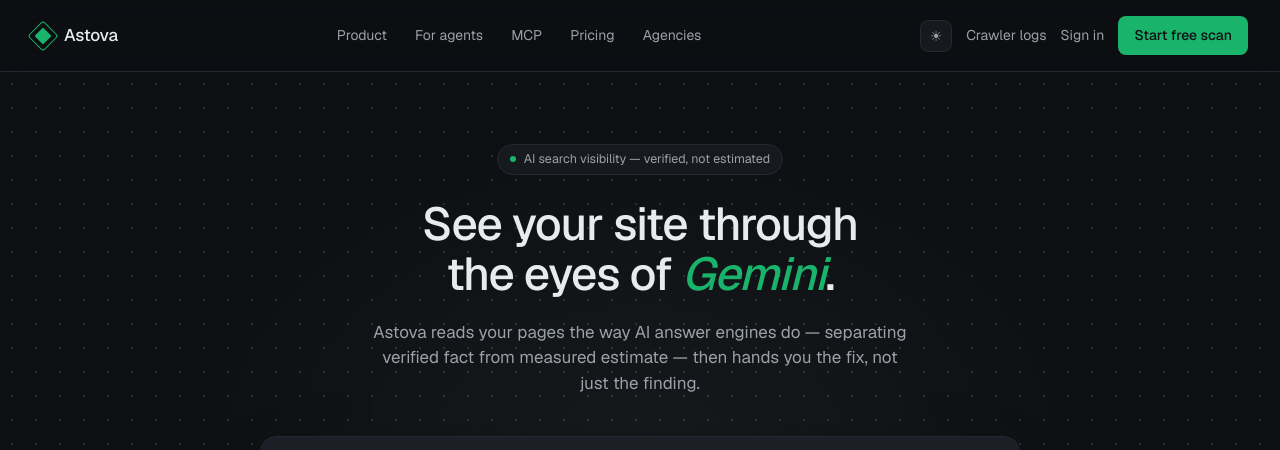
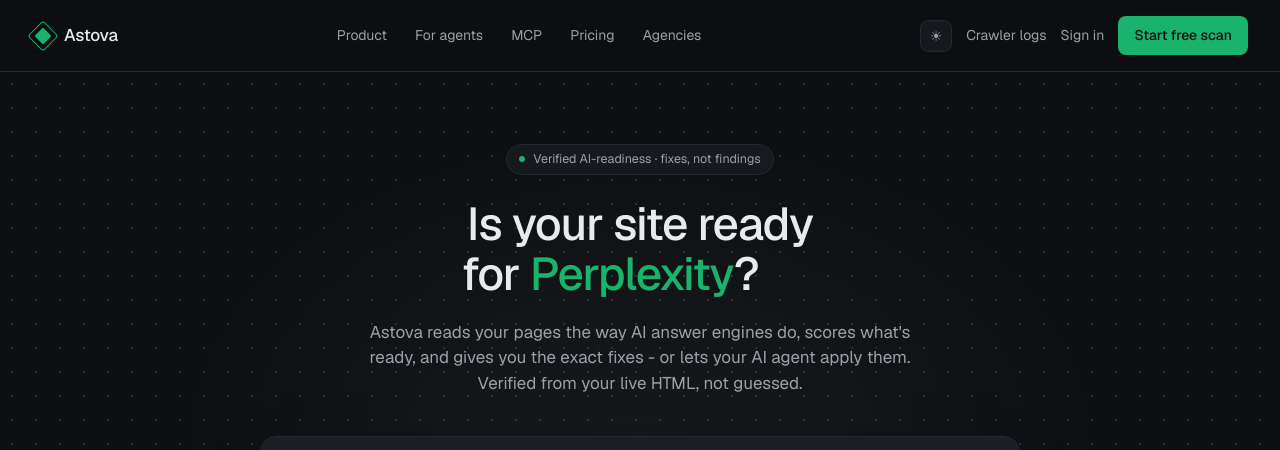
Before and after one commit to Empty-10/geosite, a Next.js app in the folder web/: page / in a window 1280 px wide. Shown: the top 450 px of the page. Built offline with nearby package versions, Linux system fonts and the light colour scheme; no server answers.

Commit message:
feat: reposition homepage around AI readiness

```diff
--- a/web/app/layout.tsx
+++ b/web/app/layout.tsx
@@ -6,19 +6,19 @@
 const THEME_SCRIPT = `(function(){try{if(localStorage.getItem('astova-theme')==='light')document.documentElement.setAttribute('data-theme','light');}catch(e){}})();`;
 
 const DESCRIPTION =
-  "Astova scans your site and separates verified fact from measured estimate — then tells you what to fix, not just what's wrong.";
+  "Astova checks whether AI answer engines can read, understand and cite your site, then gives you the exact fixes - or lets your AI agent apply them. Verified, not guessed.";
 
 export const metadata: Metadata = {
   // Absolute base for OG/social/canonical URLs. Swap by setting NEXT_PUBLIC_SITE_URL when the
   // real domain is locked (see lib/site.ts).
   metadataBase: new URL(SITE_URL),
   title: {
-    default: "Astova — know exactly how AI engines see your site",
+    default: "Astova - get your site ready for AI search",
     template: "%s · Astova",
   },
   description: DESCRIPTION,
   openGraph: {
-    title: "Astova — know exactly how AI engines see your site",
+    title: "Astova - get your site ready for AI search",
     description: DESCRIPTION,
     type: "website",
     siteName: "Astova",
--- a/web/components/Hero.tsx
+++ b/web/components/Hero.tsx
@@ -1,7 +1,7 @@
 import { HeroDemo } from "./HeroDemo";
 import { RotatingWord } from "./RotatingWord";
 
-const ENGINES = ["ChatGPT", "Perplexity", "Gemini", "AI Overviews", "Copilot"];
+const ENGINES = ["ChatGPT", "Claude", "Perplexity", "Gemini", "AI Overviews"];
 
 export function Hero() {
   return (
@@ -44,7 +44,7 @@
             }}
           >
             <span style={{ width: 6, height: 6, borderRadius: "50%", background: "var(--accent)" }} />
-            AI search visibility — verified, not estimated
+            Verified AI-readiness · fixes, not findings
           </div>
           <h1
             style={{
@@ -56,12 +56,12 @@
               textWrap: "balance",
             }}
           >
-            See your site through the eyes of{" "}
-            <RotatingWord words={ENGINES} />.
+            Is your site ready for{" "}
+            <RotatingWord words={ENGINES} suffix="?" />
           </h1>
-          <p style={{ fontSize: 17, color: "var(--text-2)", maxWidth: 540, margin: "0 auto", textWrap: "pretty" }}>
-            Astova reads your pages the way AI answer engines do — separating verified fact from measured estimate —
-            then hands you the fix, not just the finding.
+          <p style={{ fontSize: 17, color: "var(--text-2)", maxWidth: 560, margin: "0 auto", textWrap: "pretty" }}>
+            Astova reads your pages the way AI answer engines do, scores what&apos;s ready, and gives you the
+            exact fixes - or lets your AI agent apply them. Verified from your live HTML, not guessed.
           </p>
         </div>
 
--- a/web/components/RotatingWord.tsx
+++ b/web/components/RotatingWord.tsx
@@ -1,7 +1,11 @@
 "use client";
 
-// A single word that cycles through a list with a soft fade — used for the rotating AI-engine
+// A single word that cycles through a list with a soft fade - used for the rotating AI-engine
 // name in the hero headline. Static (first word) under prefers-reduced-motion.
+//
+// All words are stacked in one CSS grid cell, so the box auto-sizes to the WIDEST word and the
+// line never reflows as words swap - while staying in normal flow (correct text baseline, unlike
+// absolute positioning). The optional suffix (e.g. "?") sits right after the word so it hugs it.
 
 import { useEffect, useState } from "react";
 
@@ -9,10 +13,12 @@
   words,
   color = "var(--accent)",
   intervalMs = 2400,
+  suffix = "",
 }: {
   words: string[];
   color?: string;
   intervalMs?: number;
+  suffix?: string;
 }) {
   const [i, setI] = useState(0);
   const [show, setShow] = useState(true);
@@ -33,18 +39,28 @@
   }, [words.length, intervalMs]);
 
   return (
+    <span style={{ display: "inline-grid", justifyItems: "start", verticalAlign: "baseline" }}>
+      {words.map((w, idx) => {
+        const active = idx === i;
+        return (
           <span
+            key={w}
+            aria-hidden={!active}
             style={{
-        color,
-        fontStyle: "italic",
-        display: "inline-block",
+              gridColumn: 1,
+              gridRow: 1,
               whiteSpace: "nowrap",
-        opacity: show ? 1 : 0,
-        transform: show ? "translateY(0)" : "translateY(5px)",
+              opacity: active && show ? 1 : 0,
+              transform: active && show ? "translateY(0)" : "translateY(4px)",
               transition: "opacity 0.2s ease, transform 0.2s ease",
+              pointerEvents: "none",
             }}
           >
-      {words[i]}
+            <span style={{ color }}>{w}</span>
+            {suffix}
+          </span>
+        );
+      })}
     </span>
   );
 }
--- a/web/lib/faq.ts
+++ b/web/lib/faq.ts
@@ -1,13 +1,13 @@
 // FAQ content, shared between the visible <Faq> accordion and the FAQPage JSON-LD on the
-// homepage — one source of truth so the structured data always matches what users see.
+// homepage - one source of truth so the structured data always matches what users see.
 export const QA = [
   {
     q: "What is Astova?",
-    a: "A GEO/AEO tool that scans your site the way AI answer engines do — then tells you exactly what to fix to be retrieved and cited. The technical audit is deterministic; every finding is read straight from your live pages.",
+    a: "Astova checks whether AI answer engines can read, understand and cite your site, then gives you the exact fixes - or lets your AI agent apply them. The audit is deterministic: every finding is read straight from your live HTML, not guessed. (It's what the industry calls GEO/AEO - answer-engine optimization - done the verified way.)",
   },
   {
     q: "How is it different from a normal SEO tool?",
-    a: "Most SEO suites bolt shallow AI features onto a ranking tool. Astova is GEO-first and deterministic: a reproducible audit of the on-page factors that decide whether AI engines can retrieve and cite you — and it ships the fix, not just the finding.",
+    a: "Most SEO suites bolt shallow AI features onto a ranking tool. Astova is GEO-first and deterministic: a reproducible audit of the on-page factors that decide whether AI engines can retrieve and cite you - and it ships the fix, not just the finding.",
   },
   {
     q: "Which AI engines does it cover?",
@@ -15,11 +15,11 @@
   },
   {
     q: "How accurate is it?",
-    a: "The technical and on-page checks are VERIFIED — read directly from your live HTML and reproducible on re-run. Sampled signals (AI citations) are labelled MEASURED and shown with a confidence band. We never present an estimate as a fact.",
+    a: "The technical and on-page checks are VERIFIED - read directly from your live HTML and reproducible on re-run. Sampled signals (AI citations) are labelled MEASURED and shown with a confidence band. We never present an estimate as a fact.",
   },
   {
     q: "Do I need to install anything?",
-    a: "No — paste a URL and scan. Optionally, connect the MCP server so you can audit from inside ChatGPT or Claude, or (soon) install the WordPress plugin to apply fixes in one click.",
+    a: "No - paste a URL and scan. Optionally, connect the MCP server so you can audit from inside ChatGPT or Claude, or (soon) install the WordPress plugin to apply fixes in one click.",
   },
   {
     q: "How much does it cost?",
```
Lines whose indentation alone changed are shown as unchanged.
